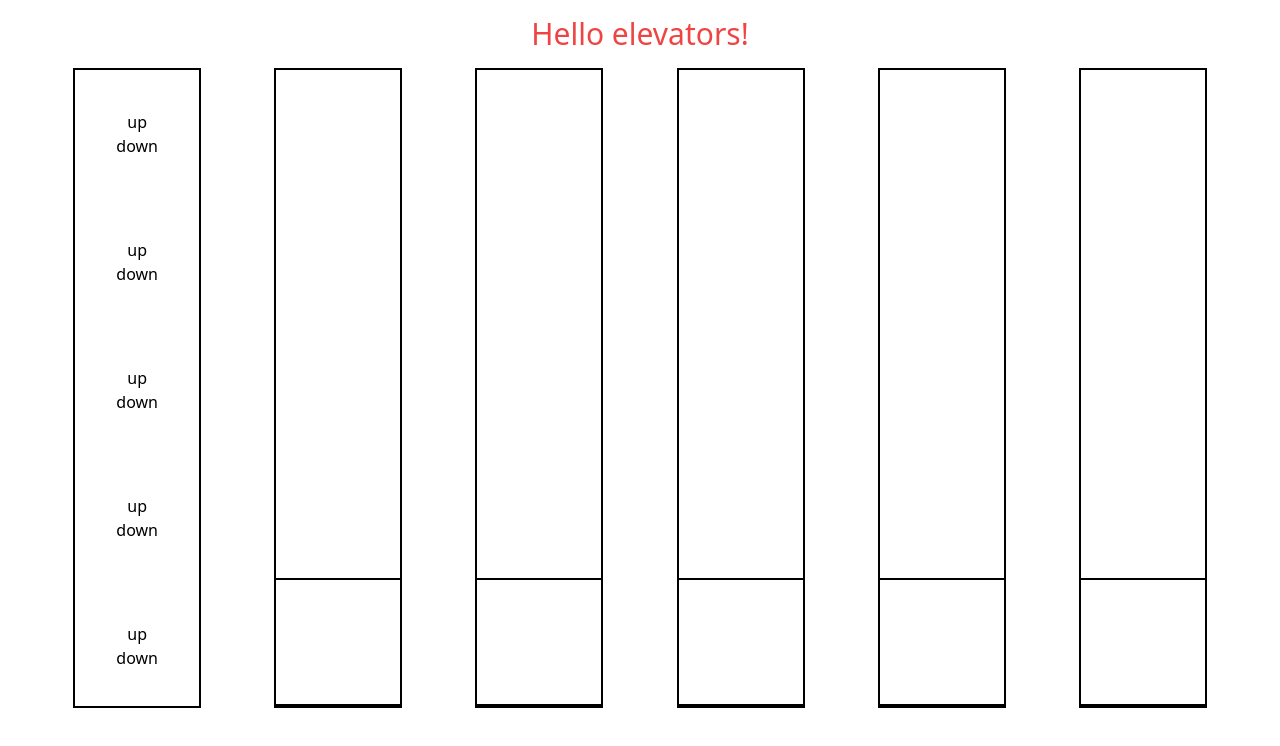
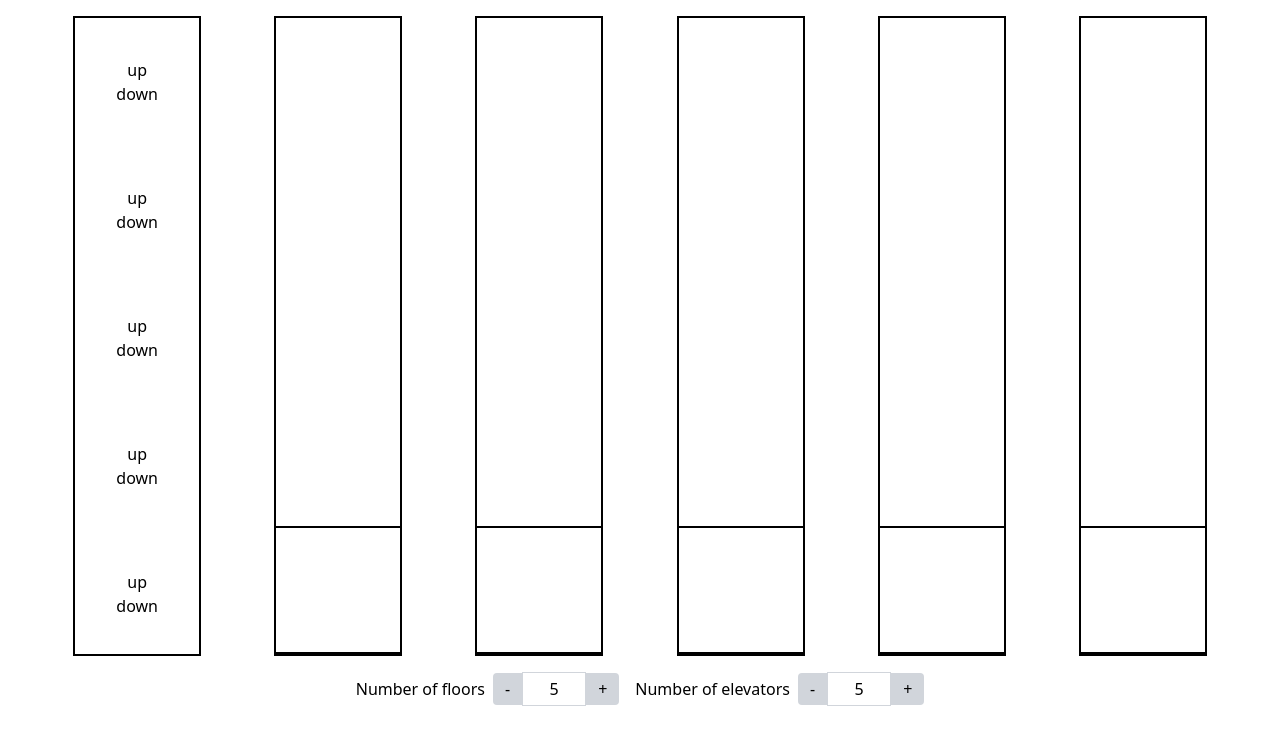
Before and after one commit to mrcxmrj/elevator-simulation, a React (Vite) app: page / in a window 1280 px wide. Shown: the top 746 px of the page. Built offline with nearby package versions, Linux system fonts and the light colour scheme.

Commit message:
add add parameter config panel

```diff
--- a/src/App.tsx
+++ b/src/App.tsx
@@ -1,12 +1,32 @@
+import { useState } from "react";
 import Building from "./components/Building";
+import ConfigPanel from "./components/ConfigPanel";
 
 export default function App() {
+    const [floorNumber, setFloorNumber] = useState(5);
+    const [elevatorNumber, setElevatorNumber] = useState(5);
+
+    const handleFloorNumberChange = (newFloorNumber: number) =>
+        setFloorNumber(newFloorNumber);
+    const handleElevatorNumberChange = (newElevatorNumber: number) =>
+        setElevatorNumber(newElevatorNumber);
     return (
         <div className="h-dvh">
-            <h1 className="mx-auto my-4 text-red-500 text-center text-3xl">
-                Hello elevators!
-            </h1>
-            <Building />
+            {
+                // <h1 className="mx-auto my-4 text-red-500 text-center text-3xl">
+                //     Hello elevators!
+                // </h1>
+            }
+            <Building
+                floorNumber={floorNumber}
+                elevatorNumber={elevatorNumber}
+            />
+            <ConfigPanel
+                floorNumber={floorNumber}
+                elevatorNumber={elevatorNumber}
+                onFloorNumberChange={handleFloorNumberChange}
+                onElevatorNumberChange={handleElevatorNumberChange}
+            />
         </div>
     );
 }
--- a/src/components/Building.tsx
+++ b/src/components/Building.tsx
@@ -1,11 +1,14 @@
-import { useState } from "react";
 import ElevatorColumn from "./ElevatorColumn";
 import ControlColumn from "./ControlColumn";
 import useElevatorDispatcher from "../hooks/useElevatorDispatcher";
 
-export default function Building() {
-    const [floorNumber] = useState(5);
-    const [elevatorNumber] = useState(5);
+type BuildingProps = {
+    floorNumber: number;
+    elevatorNumber: number;
+};
+
+export default function Building(props: BuildingProps) {
+    const { elevatorNumber, floorNumber } = props;
     const [elevatorStates, dispatchElevator, moveElevator] =
         useElevatorDispatcher(elevatorNumber);
 
@@ -13,7 +16,7 @@ export default function Building() {
         `${floorNumber * 8}rem`;
 
     return (
-        <div className="flex justify-evenly">
+        <div className="mt-4 flex justify-evenly">
             <ControlColumn
                 floorNumber={floorNumber}
                 height={calculateColumnHeight(floorNumber)}
--- /dev/null
+++ b/src/components/ConfigPanel.tsx
@@ -0,0 +1,66 @@
+type ConfigPanelProps = {
+    floorNumber: number;
+    elevatorNumber: number;
+    onFloorNumberChange: (newFloorNumber: number) => void;
+    onElevatorNumberChange: (newElevatorNumber: number) => void;
+};
+
+export default function ConfigPanel(props: ConfigPanelProps) {
+    return (
+        <div className="flex justify-center gap-4 my-4 ">
+            <NumberPicker
+                label="Number of floors"
+                value={props.floorNumber}
+                onInputChange={props.onFloorNumberChange}
+            />
+            <NumberPicker
+                label="Number of elevators"
+                value={props.elevatorNumber}
+                onInputChange={props.onElevatorNumberChange}
+            />
+        </div>
+    );
+}
+
+type NumberPickerProps = {
+    label: string;
+    value: number;
+    onInputChange: (newValue: number) => void;
+};
+
+function NumberPicker(props: NumberPickerProps) {
+    const { value, onInputChange } = props;
+
+    const decrement = () => {
+        if (value > 0) {
+            onInputChange(value - 1);
+        }
+    };
+
+    const increment = () => {
+        if (value < 16) {
+            onInputChange(value + 1);
+        }
+    };
+
+    return (
+        <div className="flex items-center">
+            <label className="mr-2">{props.label}</label>
+            <button
+                onClick={decrement}
+                className="px-3 py-1 bg-gray-300 rounded-l"
+            >
+                -
+            </button>
+            <p className="px-3 py-1 text-center border border-gray-300 w-16">
+                {value}
+            </p>
+            <button
+                onClick={increment}
+                className="px-3 py-1 bg-gray-300 rounded-r"
+            >
+                +
+            </button>
+        </div>
+    );
+}
--- a/src/components/ElevatorColumn.tsx
+++ b/src/components/ElevatorColumn.tsx
@@ -36,6 +36,7 @@ function Elevator(props: ElevatorProps) {
     const calculateFloorPosition = (floor: number) => `${8 * floor}rem`;
     return (
         <div
+            // FIXME: displays incorrectly for >= 10 floors and 16 elevators
             className="absolute w-full h-32 border-y-2 border-black"
             style={{ bottom: calculateFloorPosition(props.floor) }}
         >
--- a/src/hooks/useElevatorDispatcher.ts
+++ b/src/hooks/useElevatorDispatcher.ts
@@ -1,4 +1,4 @@
-import { useState } from "react";
+import { useEffect, useState } from "react";
 import { Direction, ElevatorStateMap, ElevatorState } from "../types";
 import { sleep } from "../utils";
 
@@ -24,6 +24,22 @@ export default function useElevatorDispatcher(
             return defaultStates;
         },
     );
+
+    useEffect(() => {
+        let updatedStates: ElevatorStateMap = {};
+        for (let i = 0; i < elevatorNumber; i++) {
+            if (elevatorStates[i]) {
+                updatedStates[i] = elevatorStates[i];
+                continue;
+            }
+            updatedStates[i] = {
+                floor: 0,
+                hasFloorPicker: false,
+                direction: Direction.Idle,
+            };
+        }
+        setElevatorStates(updatedStates);
+    }, [elevatorNumber]);
 
     const findClosestElevator = (
         targetFloor: number,
@@ -58,6 +74,7 @@ export default function useElevatorDispatcher(
         // const randomElevatorId: string = Math.floor(
         //     Math.random() * (elevatorNumber - 1),
         // ).toString();
+        // FIXME: floor is sometimes undefined
         const potentialElevators =
             findAlignedElevators(elevatorStates, direction) || elevatorStates;
         const closestElevatorId = findClosestElevator(
```
